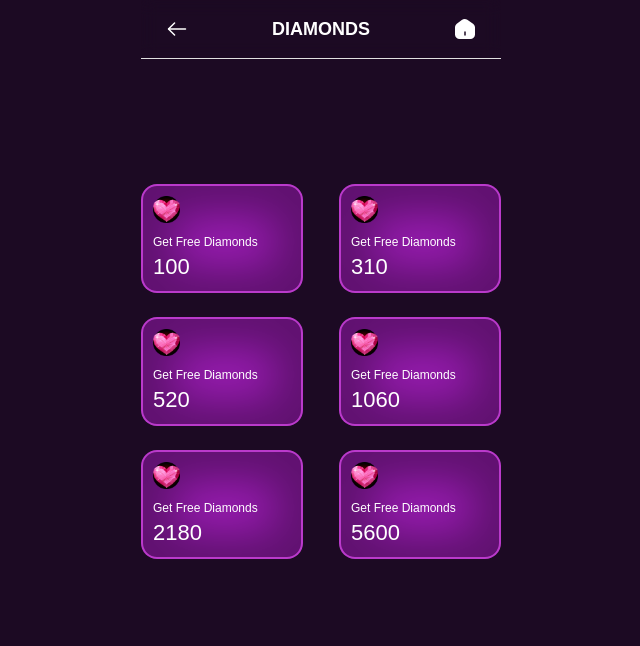
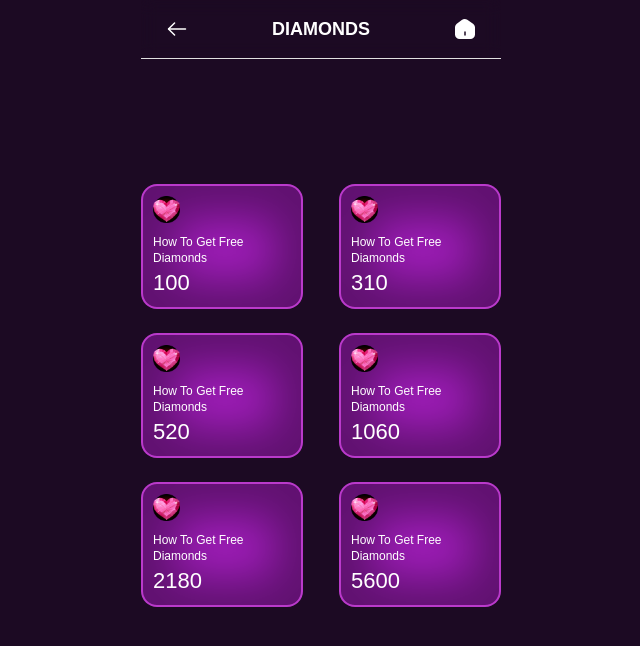
Before and after one commit to v1fingameon/FreeFF070425, a Next.js app: page /free-diamonds-coin/diamonds in a window 1280 px wide. Shown: the top 646 px of the page, without its empty margins (319-959 px from the left). Built offline with nearby package versions, Linux system fonts and the light colour scheme.

Commit message:
Update index.js

```diff
--- a/containers/free-diamonds-coin/diamonds/index.js
+++ b/containers/free-diamonds-coin/diamonds/index.js
@@ -33,7 +33,7 @@ function Diamonds() {
                                         />
                                     </div>
                                     <div className="text-white text-xs font-medium mt-2.5">
-                                        Get Free Diamonds
+                                        How To Get Free Diamonds
                                     </div>
                                     <div className="mt-0.5 text-white text-[22px] font-medium leading-[29px]">
                                         {amount}
```
